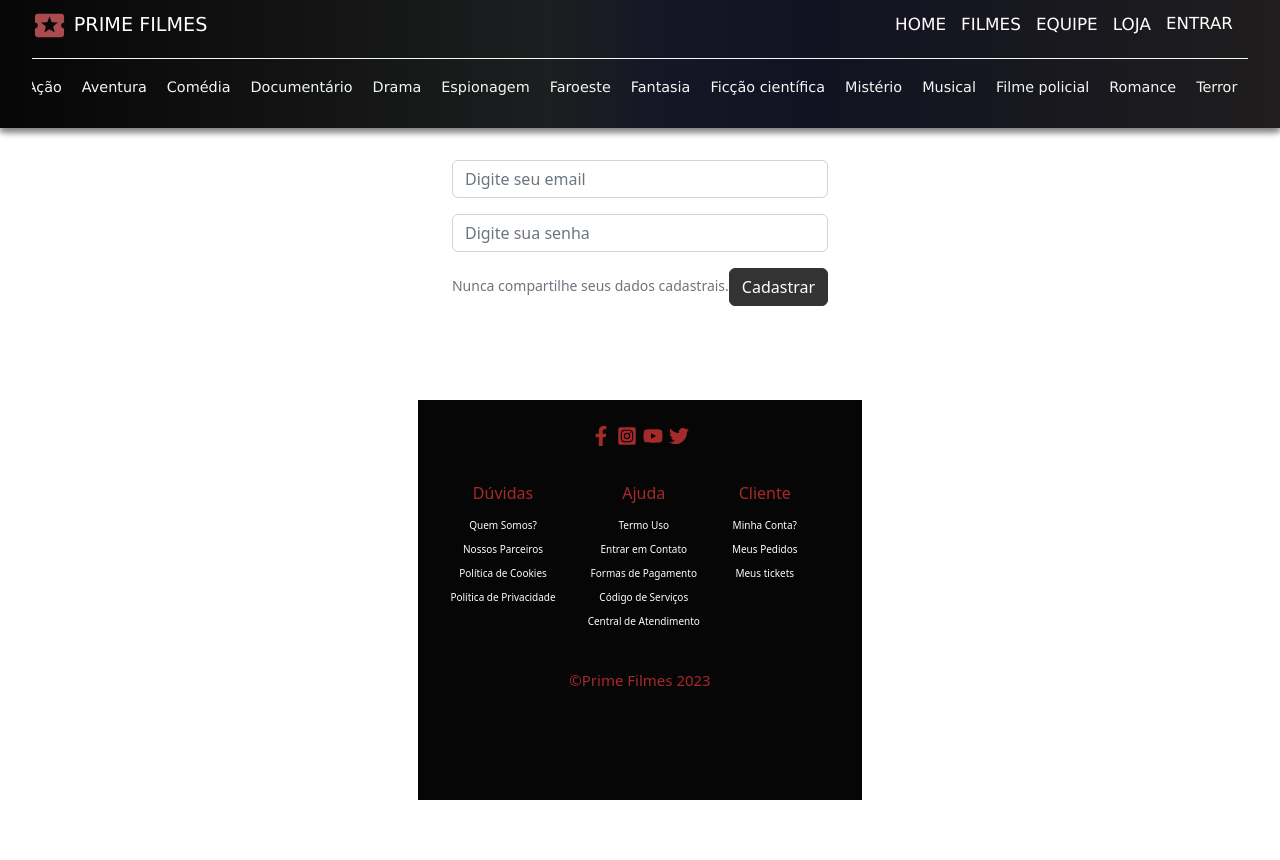
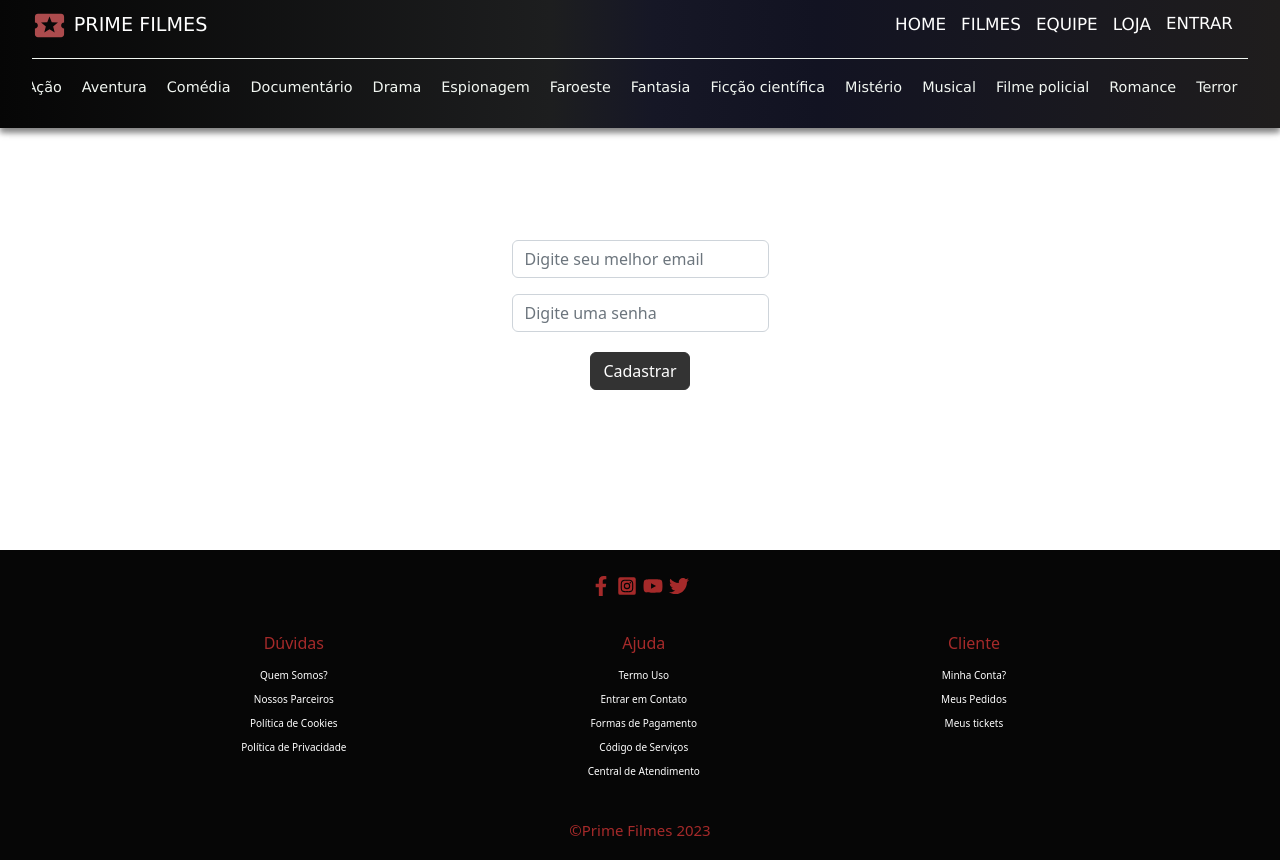
Before and after one commit to plfmoura/SquadProject-primeFilmes, a React (Vite) app: page /cadastro in a window 1280 px wide. Before the commit the page ends 800 px from the top, so only its background shows below. Built offline with nearby package versions, Linux system fonts and the light colour scheme.

Commit message:
fix(cadastro)login script/navlink Navbar

```diff
--- a/src/components/NavBar/index.jsx
+++ b/src/components/NavBar/index.jsx
@@ -3,7 +3,6 @@ import React, { useState } from 'react'
 import { NavLink, useNavigate } from 'react-router-dom';
 import LoginModal from './LoginModal';
 import style from './navBar.module.css'
-import CartModal from './LoginModal'
 
 const filmes = [
   "Ação",
@@ -20,7 +19,7 @@ const filmes = [
   "Filme policial",
   "Romance",
   "Terror"
-  ]
+]
 
 export default function NavBar() {
   const [ singin , setSingin ] = useState(false)
@@ -54,6 +53,10 @@ export default function NavBar() {
     navigate('/')
   }
 
+  const handleClick = () => {
+    navigate('/filmes')
+  }
+
   return (
     <div className={style.navBarContainer}>
       <div className={style.firstContent}>
@@ -64,7 +67,6 @@ export default function NavBar() {
         <ul className={style.menuNavigation}>
           <li><NavLink className={style.menuItem} to="/" end>Home</NavLink></li>
           <li><NavLink className={style.menuItem} to="/filmes" end>Filmes</NavLink></li>
-          {/* <li><NavLink className={style.menuItem} to="/loja" end>Loja</NavLink></li>       */}
           <li><NavLink className={style.menuItem} to="/equipe" end>Equipe</NavLink></li>
           <li><NavLink className={style.menuItem} to="/cart" end>Loja</NavLink></li>
           {
@@ -84,7 +86,7 @@ export default function NavBar() {
         <div className={style.filmesAtalho}>
           {
             filmes.map(( item, id ) =>
-              <p key={id}>{item}</p>
+              <p onClick={handleClick} key={id}>{item}</p>
             )
           }
         </div>
--- /dev/null
+++ b/src/routes/Cadastro/cadastro.module.css
@@ -0,0 +1,16 @@
+.cadastro {
+    margin-top: 5rem;
+    padding-bottom: 10rem;
+    width: 100vw;
+    height: 100vh;
+    display: flex;
+    align-items: center;
+    justify-content: center;
+}
+
+.formContainer {
+    display: flex;
+    align-items: center;
+    justify-content: center;
+    flex-direction: column;
+}
--- a/src/routes/Cadastro/index.jsx
+++ b/src/routes/Cadastro/index.jsx
@@ -2,6 +2,7 @@ import React, { useEffect, useState } from 'react'
 import Form from "react-bootstrap/Form";
 import Button from "react-bootstrap/Button";
 import axios from 'axios';
+import style from './cadastro.module.css'
 
 export default function Cadastro() {
 
@@ -15,11 +16,7 @@ export default function Cadastro() {
         axios.get(url)
         .then(( response ) => setUsuarios(response.data))
     }
-
-    useEffect(() => {
-        console.log(resposta)
-    }, [resposta])
-
+    console.log(resposta)
 
     const verificarUsuarios = () => {
         pegarUsuarios()
@@ -30,42 +27,44 @@ export default function Cadastro() {
                 setResposta(true)
                 console.log(resposta)
             } else {
-                setResposta(false)
-            }
-            if(resposta === true){
-            console.log('Nomes iguais')
-            } else {
-                console.log('Não encontrei nomes iguais')
-                registrarUsuario()
+                console.log(resposta)
             }
         })
+        if(resposta === true){
+            console.log('Nomes iguais')
+        } else {
+            registrarUsuario()
+        }
     }
 
     const registrarUsuario = () => {
+        setResposta(false)
         const url = `https://json-server-md3.onrender.com/users/`
         axios.post(url, {
             email: newUser,
             password: newPassword
         })
-        .then(function (response) {
-            console.log(response);
-        })
-        .catch(function (error) {
-            console.log(error);
-        });
+
+        function refreshPage() {
+            window.location.reload(false);
+        }
+        alert('Usuario cadastrado com sucesso!')
+        refreshPage()
     }
 
   return (
-    <div>
-      <Form style={{marginTop: "10rem"}}>
+    <div className={style.cadastro}>
+      <Form style={{marginTop: "10rem"}} className={style.formContainer}>
             <Form.Group className="mb-3" controlId="formBasicEmail">
-              <Form.Control type="email" onChange={(e) => setNewUser(e.target.value) } placeholder="Digite seu email" />
+              <Form.Control type="email" onChange={(e) => setNewUser(e.target.value) } placeholder="Digite seu melhor email" />
             </Form.Group>
             <Form.Group className="mb-3" controlId="formBasicPassword">
-              <Form.Control type="password" onChange={(e) => setNewPassword(e.target.value) } placeholder="Digite sua senha" />
+              <Form.Control type="password" onChange={(e) => setNewPassword(e.target.value) } placeholder="Digite uma senha" />
             </Form.Group>
             <Form.Text className="text-muted">
-              Nunca compartilhe seus dados cadastrais.
+              {
+                resposta ? (<p>O email já está cadastrado no sistema!</p>) : ('')
+              }
             </Form.Text>
             <Button
             variant="primary"
```
